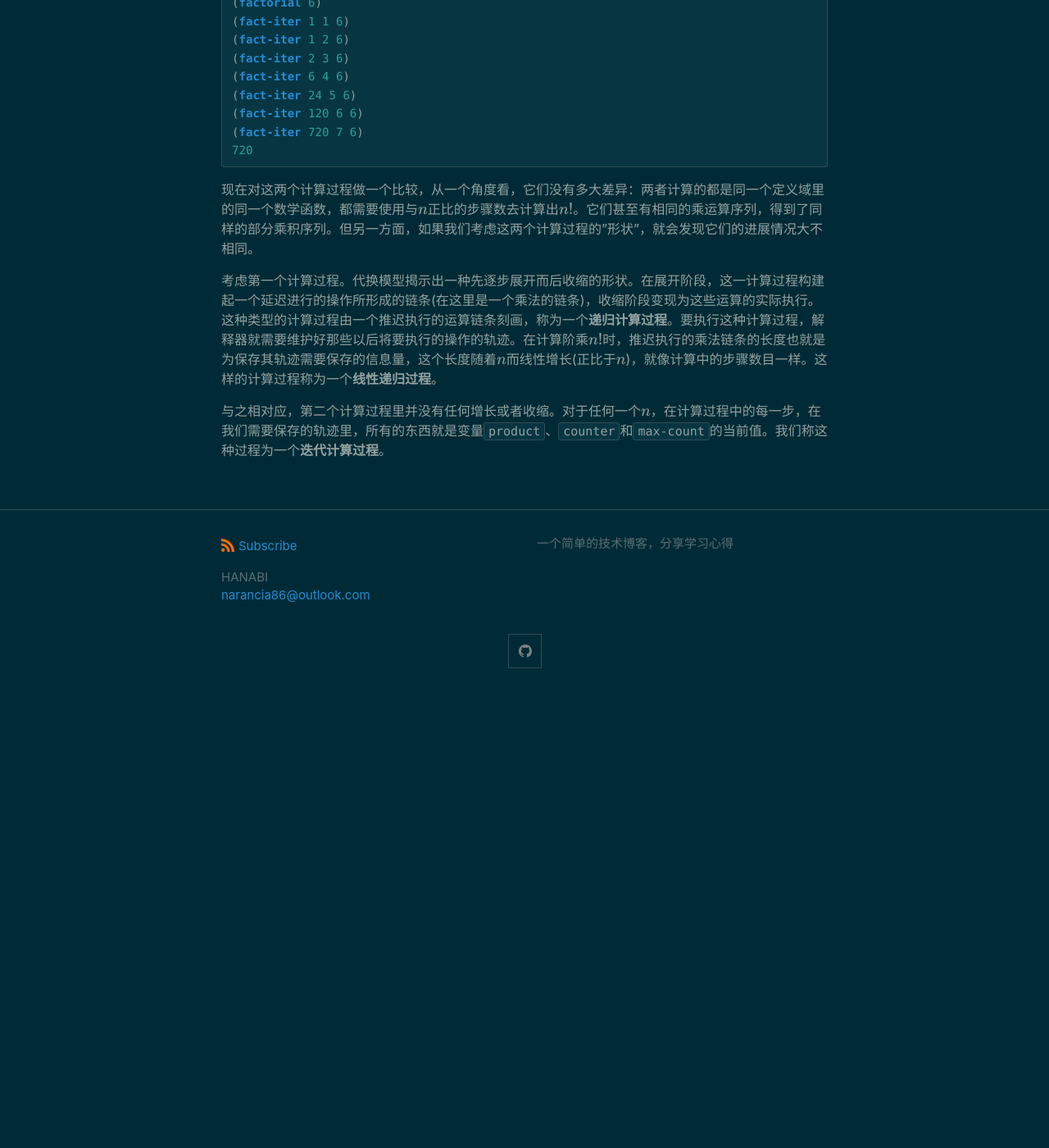
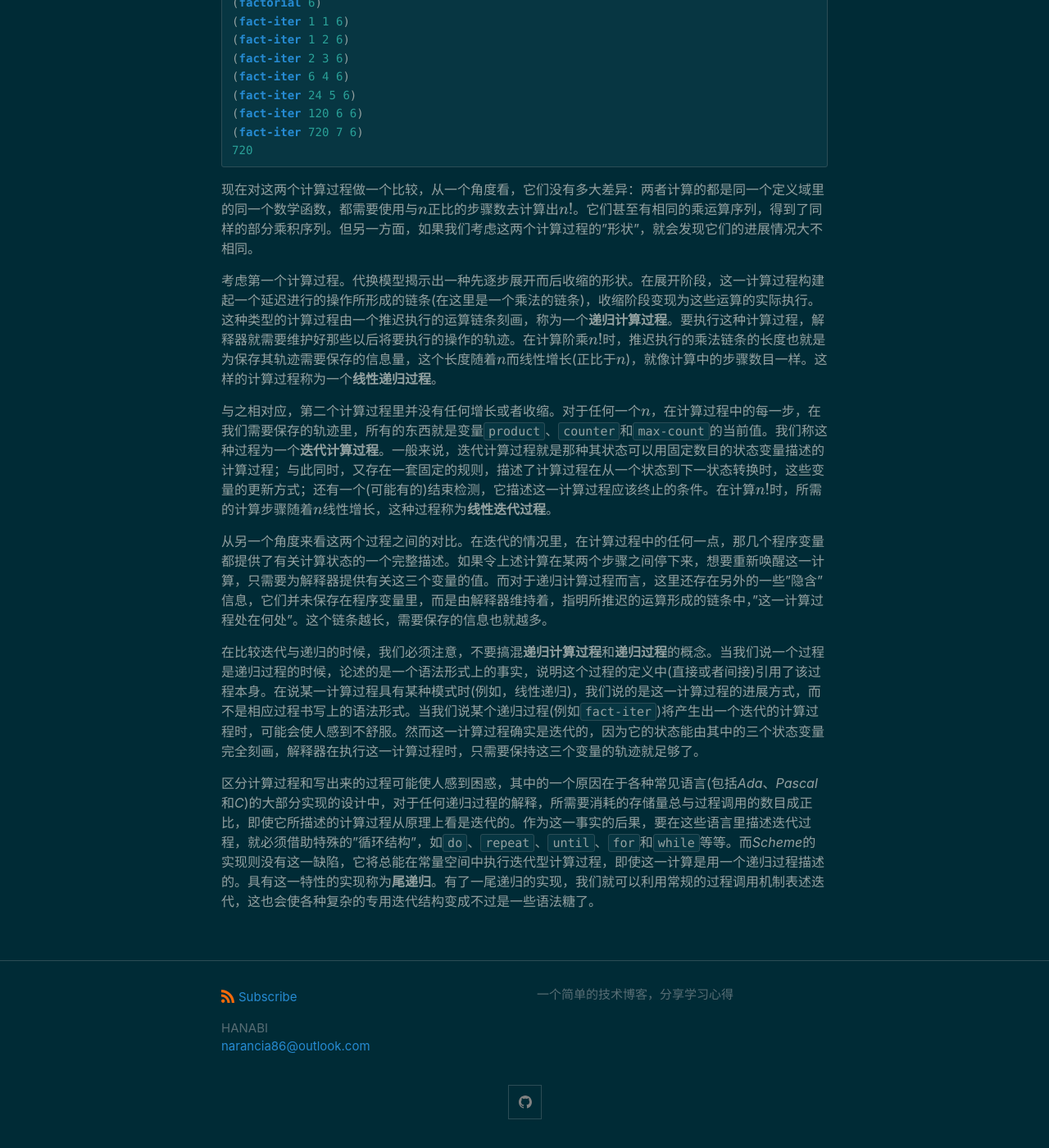
Before and after one commit to KamenRiderKuuga/kamenriderkuuga.github.io, a Jekyll site: the page built from _posts/2020-10-21-Foundation-6.md, in a window 1280 px wide and 1400 px high, scrolled down 15227 px. Shown: the whole window at 82% size. Built offline with Jekyll 4.4.1, drawn with Linux system fonts in a browser that asks for light colours; before the commit the page ends 16077 px from its top, so only the background shows below that.

Commit message:
Update 2020-10-21-Foundation-6.md

```diff
--- a/_posts/2020-10-21-Foundation-6.md
+++ b/_posts/2020-10-21-Foundation-6.md
@@ -647,4 +647,10 @@ counter+1-->counter
 
 考虑第一个计算过程。代换模型揭示出一种先逐步展开而后收缩的形状。在展开阶段，这一计算过程构建起一个延迟进行的操作所形成的链条(在这里是一个乘法的链条)，收缩阶段变现为这些运算的实际执行。这种类型的计算过程由一个推迟执行的运算链条刻画，称为一个**递归计算过程**。要执行这种计算过程，解释器就需要维护好那些以后将要执行的操作的轨迹。在计算阶乘$$n!$$时，推迟执行的乘法链条的长度也就是为保存其轨迹需要保存的信息量，这个长度随着$$n$$而线性增长(正比于$$n$$)，就像计算中的步骤数目一样。这样的计算过程称为一个**线性递归过程**。
 
-与之相对应，第二个计算过程里并没有任何增长或者收缩。对于任何一个$$n$$，在计算过程中的每一步，在我们需要保存的轨迹里，所有的东西就是变量`product`、`counter`和`max-count`的当前值。我们称这种过程为一个**迭代计算过程**。
+与之相对应，第二个计算过程里并没有任何增长或者收缩。对于任何一个$$n$$，在计算过程中的每一步，在我们需要保存的轨迹里，所有的东西就是变量`product`、`counter`和`max-count`的当前值。我们称这种过程为一个**迭代计算过程**。一般来说，迭代计算过程就是那种其状态可以用固定数目的状态变量描述的计算过程；与此同时，又存在一套固定的规则，描述了计算过程在从一个状态到下一状态转换时，这些变量的更新方式；还有一个(可能有的)结束检测，它描述这一计算过程应该终止的条件。在计算$$n!$$时，所需的计算步骤随着$$n$$线性增长，这种过程称为**线性迭代过程**。
+
+从另一个角度来看这两个过程之间的对比。在迭代的情况里，在计算过程中的任何一点，那几个程序变量都提供了有关计算状态的一个完整描述。如果令上述计算在某两个步骤之间停下来，想要重新唤醒这一计算，只需要为解释器提供有关这三个变量的值。而对于递归计算过程而言，这里还存在另外的一些"隐含"信息，它们并未保存在程序变量里，而是由解释器维持着，指明所推迟的运算形成的链条中，"这一计算过程处在何处"。这个链条越长，需要保存的信息也就越多。
+
+在比较迭代与递归的时候，我们必须注意，不要搞混**递归计算过程**和**递归过程**的概念。当我们说一个过程是递归过程的时候，论述的是一个语法形式上的事实，说明这个过程的定义中(直接或者间接)引用了该过程本身。在说某一计算过程具有某种模式时(例如，线性递归)，我们说的是这一计算过程的进展方式，而不是相应过程书写上的语法形式。当我们说某个递归过程(例如`fact-iter`)将产生出一个迭代的计算过程时，可能会使人感到不舒服。然而这一计算过程确实是迭代的，因为它的状态能由其中的三个状态变量完全刻画，解释器在执行这一计算过程时，只需要保持这三个变量的轨迹就足够了。
+
+区分计算过程和写出来的过程可能使人感到困惑，其中的一个原因在于各种常见语言(包括*Ada*、*Pascal*和*C*)的大部分实现的设计中，对于任何递归过程的解释，所需要消耗的存储量总与过程调用的数目成正比，即使它所描述的计算过程从原理上看是迭代的。作为这一事实的后果，要在这些语言里描述迭代过程，就必须借助特殊的"循环结构"，如`do`、`repeat`、`until`、`for`和`while`等等。而*Scheme*的实现则没有这一缺陷，它将总能在常量空间中执行迭代型计算过程，即使这一计算是用一个递归过程描述的。具有这一特性的实现称为**尾递归**。有了一尾递归的实现，我们就可以利用常规的过程调用机制表述迭代，这也会使各种复杂的专用迭代结构变成不过是一些语法糖了。
```
